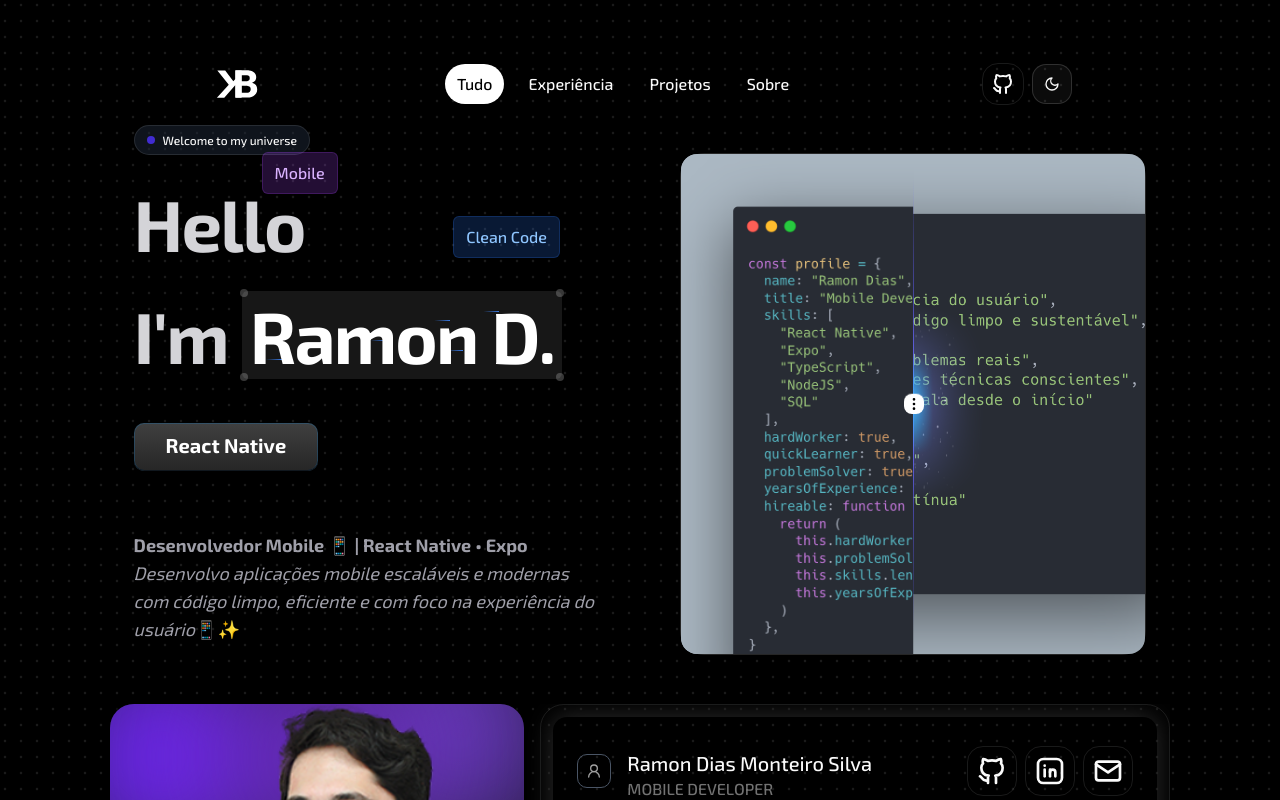
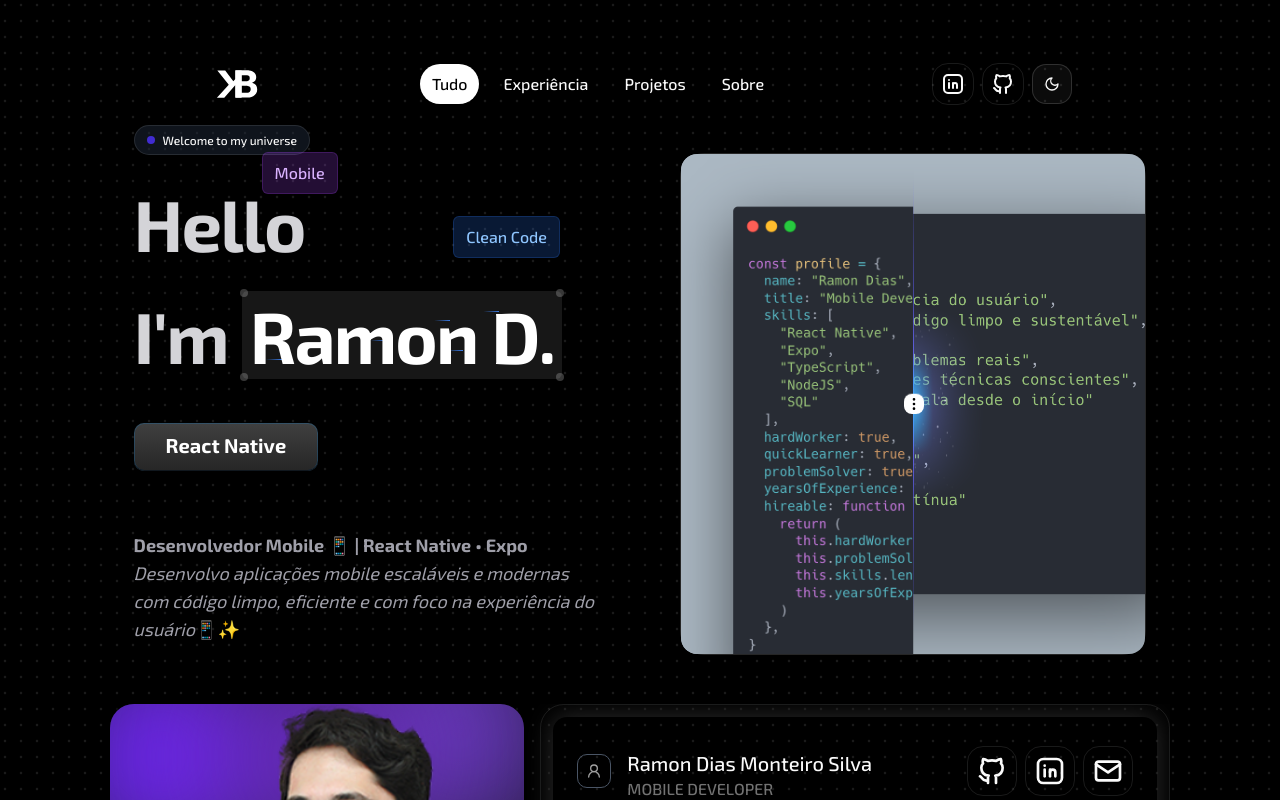
Before and after one commit to ramon541/portfolio_v2, a Next.js app: page / in a window 1280 px wide. Shown: the top 800 px of the page. Built offline with nearby package versions, Linux system fonts and the light colour scheme.

Commit message:
:sparkles: feat: Adiciona o linkedin no Header

```diff
--- a/src/components/layout/header.tsx
+++ b/src/components/layout/header.tsx
@@ -3,6 +3,7 @@
 import { cn } from "@/lib/utils";
 import {
   IconArrowUp,
+  IconBrandLinkedin,
   IconBrandGithub,
   IconMenu2,
   IconX,
@@ -112,6 +113,14 @@ export const Header = () => {
             ))}
           </div>
           <div className="flex items-center gap-2">
+            <a
+              href={"https://www.linkedin.com/in/ramondiasmonteiro/"}
+              target="_blank"
+              rel="noopener noreferrer"
+              className="border p-2 rounded-2xl hover:bg-neutral-100 dark:hover:bg-neutral-900 transition-colors duration-300"
+            >
+              <IconBrandLinkedin />
+            </a>
             <a
               href={"https://github.com/ramon541"}
               target="_blank"
```
